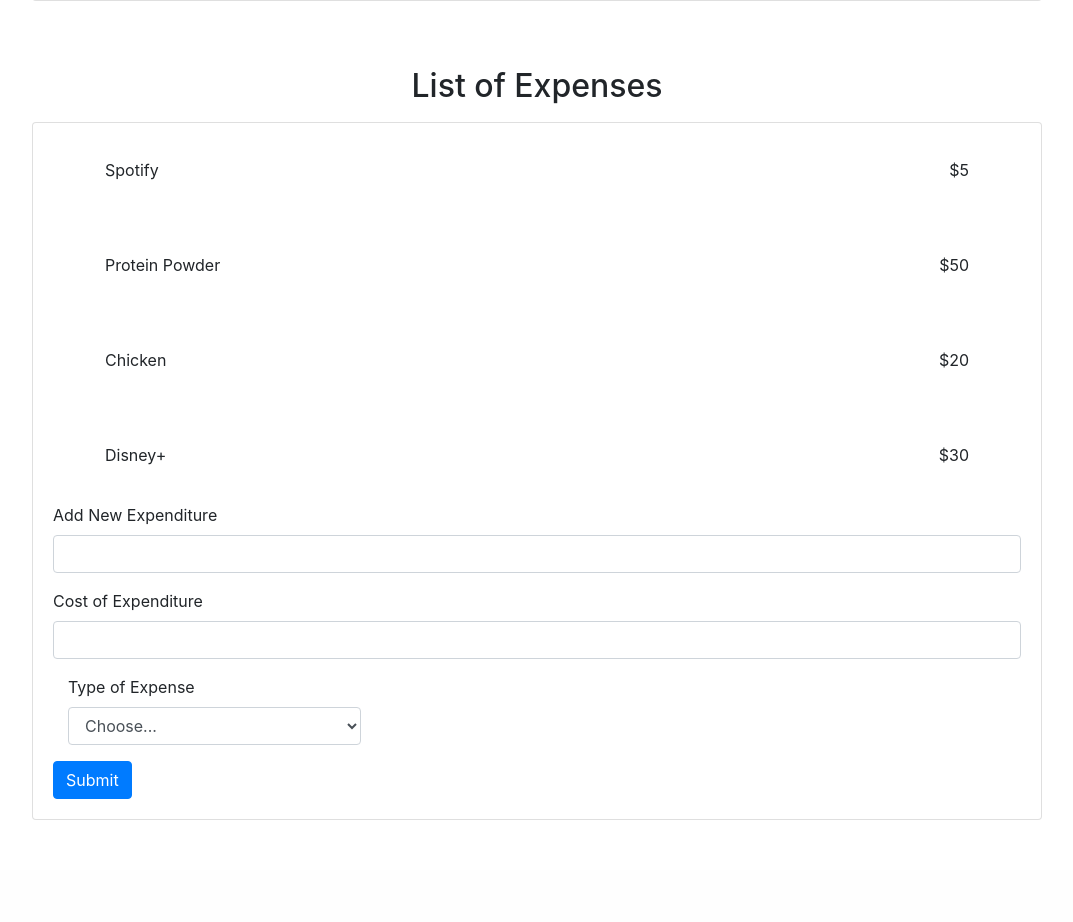
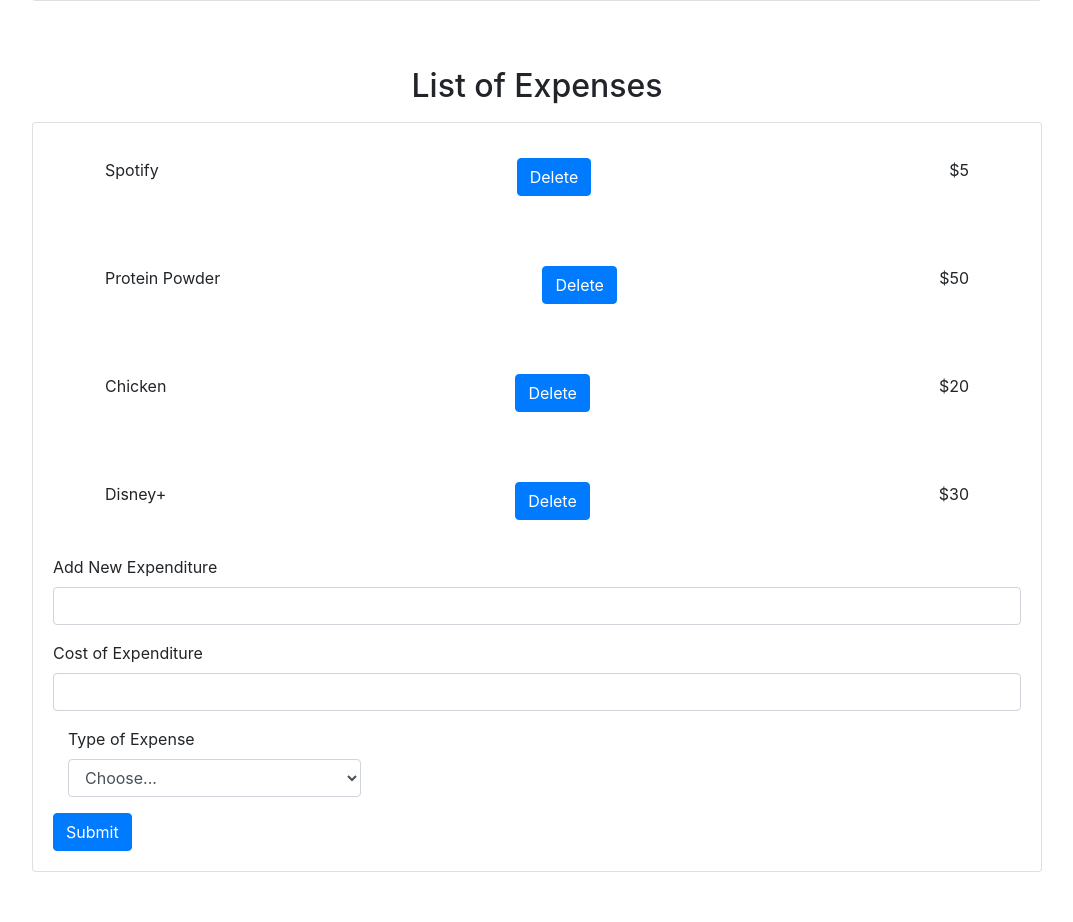
Before and after one commit to trey-sumida/Valueator, a Django app: page /calculator/ in a window 1280 px wide. Shown: the part 615-1537 px from the top of the page, without its empty margins (103-1176 px from the left). Before the commit the page ends 1435 px from the top, so only its background shows below. Run offline with Django 3.2, Linux system fonts and the light colour scheme; a user stored in the database is signed in; data comes from the database, SQL or seed files in the repository; both versions use the stored data as it was after the commit; some libraries are stand-ins or nearby versions.

Commit message:
Delete functionality works

```diff
--- a/Valueator-project/Calculator/templates/Calculator/calculator.html
+++ b/Valueator-project/Calculator/templates/Calculator/calculator.html
@@ -50,6 +50,10 @@
                         <div class='exp-info'>
                             <p class='exp-name'>{{ expenditure.expenditure_text }}</p>
                             <p class='exp-cost'>${{ expenditure.expenditure_price }}</p>
+                            <form method='POST' action="{% url 'Calculator:deleteExpenditure' expenditure.id %}">
+                                {% csrf_token %}
+                                <button type="submit" class="btn btn-primary">Delete</button>
+                            </form>
                         </div>
                     </div>
 
--- a/Valueator-project/Calculator/urls.py
+++ b/Valueator-project/Calculator/urls.py
@@ -5,5 +5,6 @@
 urlpatterns = [
     path('', views.calculator, name='calculator'),
     path('add_expenditure/', views.addExpenditure, name='addExpenditure'),
+    path('delete_expenditure/<int:expenditure_id>/', views.deleteExpenditure, name='deleteExpenditure'),
     path('add_income/', views.addIncome, name='addIncome')
 ]
--- a/Valueator-project/Calculator/views.py
+++ b/Valueator-project/Calculator/views.py
@@ -38,11 +38,25 @@
         user_expenditure = request.POST["expenditure_text"]
         user_expenditure_price = request.POST["expenditure_price"]
         expenditure_list = Expenditure.objects.filter(user = request.user)
-        try:
-            expense = Expenditure.objects.get(expenditure_text = user_expenditure)
-            expense.expenditure_price += int(user_expenditure_price)
-            expense.save()
-        except:
+        exists = False
+        for expense in expenditure_list:
+            if expense.expenditure_text == user_expenditure:
+                expense.expenditure_price += int(user_expenditure_price)
+                expense.save()
+                exists = True
+        if not exists:
             expenditure_topic = Topics.objects.get(topic_text = request.POST["topic_text"])
             input_name = Expenditure.objects.create(expenditure_text = user_expenditure, expenditure_price = user_expenditure_price, topic = expenditure_topic, user = request.user)
         return redirect("Calculator:calculator")
+
+def deleteExpenditure(request, expenditure_id):
+    if request.method == "POST":
+        if request.user.is_authenticated:
+            expenditure = Expenditure.objects.get(pk=expenditure_id)
+            if expenditure.user == request.user:
+                expenditure.delete()
+                return redirect("Calculator:calculator")
+            else:
+                raise Http404("You are not authorized to delete this expense")
+        else:
+            raise Http404("You must login to delete expenses")
```
Also changed, not shown: Valueator-project/db.sqlite3.
